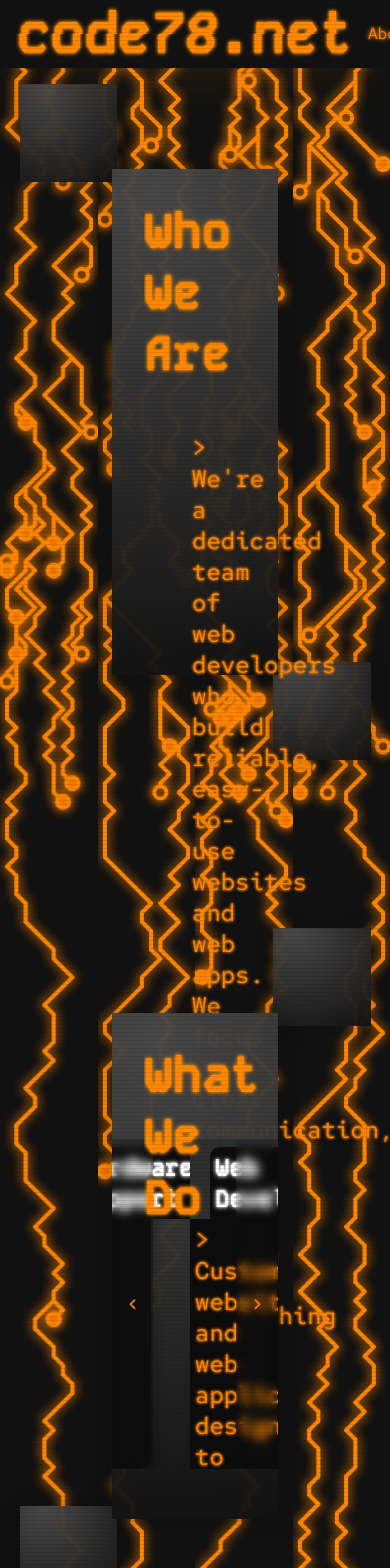
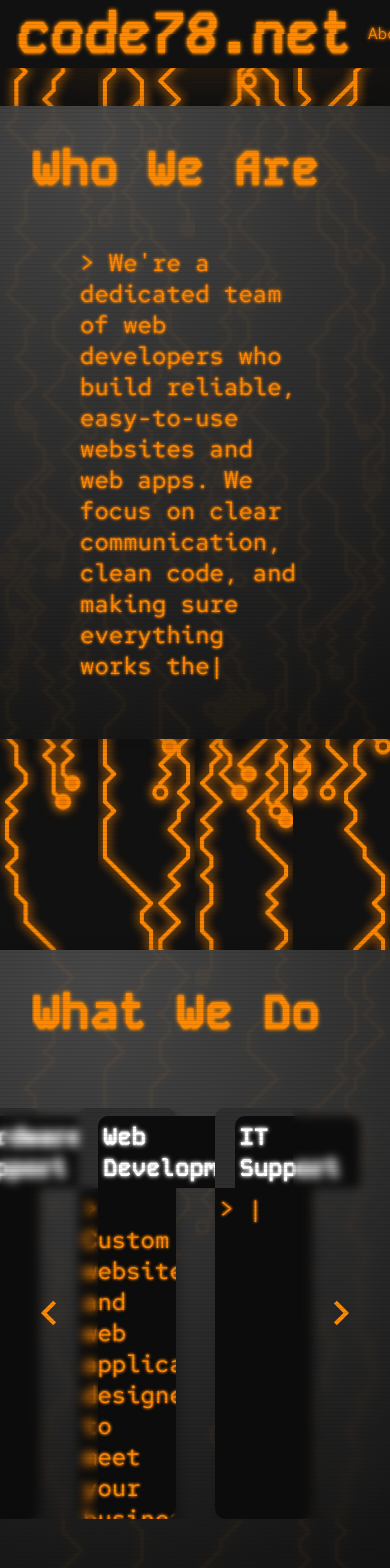
Before and after one commit to C-McCarty/Code78.net, a React (Create React App) app in the folder code78.net/: page / in a window 390 px wide. Shown: the top 1568 px of the page. Built offline with nearby package versions, Linux system fonts and the light colour scheme.

Commit message:
stashing

```diff
--- a/code78.net/src/CSS/carousel.module.css
+++ b/code78.net/src/CSS/carousel.module.css
@@ -42,7 +42,11 @@
     flex-grow: 1;
     border-radius: 0 0 10px 10px;
     padding: 5px;
+    overflow-y: scroll;
 }
+.carouselItem p::-webkit-scrollbar { background-color: #0C0C0C; width: 10px; }
+.carouselItem p::-webkit-scrollbar-thumb { background-color: #3333; border-radius: 10px; cursor: pointer; }
+.carouselItem p::-webkit-scrollbar-thumb:hover { background-color: #3335; border-radius: 10px; }
 
 .left, .right {
     position: absolute;
--- a/code78.net/src/CSS/section.module.css
+++ b/code78.net/src/CSS/section.module.css
@@ -70,3 +70,13 @@
     align-items: center;
     flex-direction: column;
 }
+
+
+@media screen and (max-width: 1100px) {
+    .section {
+        padding: 0;
+    }
+    .innerWrap {
+        width: 100%;
+    }
+}
--- a/code78.net/src/comp/Header.js
+++ b/code78.net/src/comp/Header.js
@@ -2,7 +2,6 @@
 
 export default function Header({aboutRef, serviceRef, contactRef}) {
     const scrollToSection = elementRef => {
-        console.log(elementRef)
         window.scrollTo({
             top: elementRef.current?.offsetTop,
             behavior: "smooth"
--- a/code78.net/src/comp/Section.js
+++ b/code78.net/src/comp/Section.js
@@ -1,7 +1,7 @@
 import { useState, useEffect, useRef } from "react";
 import c from "../CSS/section.module.css";
 
-export default function Section({children, error404=null, secRef}) {
+export default function Section({children, secRef}) {
     const glassRef = useRef(null);
     const [offsetY, setOffsetY] = useState(0);
     const [glitch, setGlitch] = useState(false);
@@ -30,35 +30,12 @@
         return () => window.removeEventListener('scroll', handleScroll);
     }, []);
 
-    useEffect(() => {
-        if (error404) {
-            setGlitch(false);
-            const interval = setInterval(() => {
-                setGlitch(true);
-                console.log('fired');
-            }, (Math.random() * 1000) + 1000);
-            return () => clearInterval(interval)
-        }
-    }, [error404]);
-    if (error404) {
-        return (
-            <section ref={secRef} className={c.section}>
-                <div className={c.glassWrap} ref={glassRef}>
-                    <div className={c.bkgGlass} style={{ transform: `translateY(${offsetY/10}px)` }}></div>
-                    <div className={c.bkgGlass} style={{ transform: `translateY(${offsetY/10}px)` }}></div>
-                </div>
-                <div className={`${c.innerWrap} ${c.error404}`}>
-                    <h2 className="glitch" data-glitch="Error 404">Error 404</h2>
-                    <h3 className="glitch" data-glitch="Page Not Found">Page Not Found</h3>
-                    <h4 className="glitch" data-glitch="You're not supposed to be here...">You're not supposed to be here...</h4>
-                </div>
-            </section>
-        );
-    }
     return (
         <section ref={secRef} className={c.section}>
-            <div className={c.bkgGlass} style={{ transform: `translateY(${offsetY/10}px)` }}></div>
-            <div className={c.bkgGlass} style={{ transform: `translateY(${offsetY/10}px)` }}></div>
+            {window.innerWidth > 1100 ? <>
+                <div className={c.bkgGlass} style={{ transform: `translateY(${offsetY/10}px)` }}></div>
+                <div className={c.bkgGlass} style={{ transform: `translateY(${offsetY/10}px)` }}></div>
+            </> : null}
             <div className={c.innerWrap}>
                 {children}
             </div>
```
